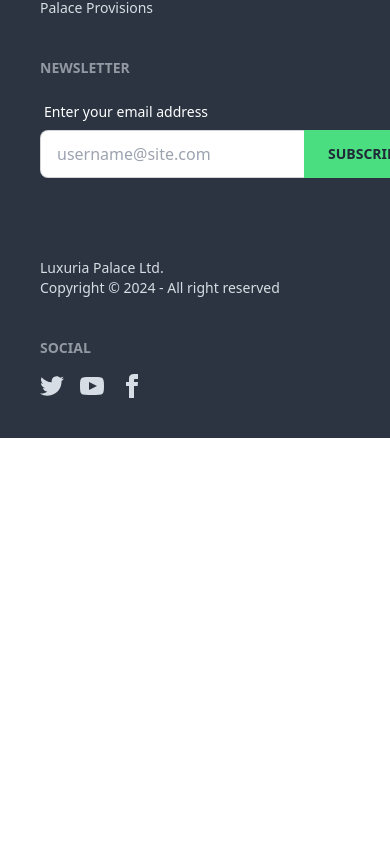
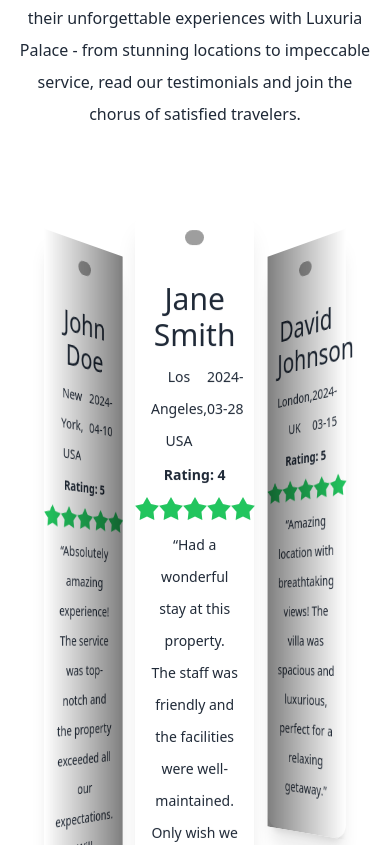
Before and after one commit to maasajal/luxury-real-estate, a React (Vite) app: page / in a window 390 px wide. Shown: the part 7339-8184 px from the top of the page. Before the commit the page ends 7777 px from the top, so only its background shows below. Built offline with nearby package versions, Linux system fonts and the light colour scheme; no server answers; grey boxes are pictures that could not be loaded.

Commit message:
Testimonials added in home page

```diff
--- /dev/null
+++ b/public/reviews.json
@@ -0,0 +1,56 @@
+[
+  {
+    "id": 1,
+    "name": "John Doe",
+    "location": "New York, USA",
+    "rating": 5,
+    "comment": "Absolutely amazing experience! The service was top-notch and the property exceeded all our expectations. Will definitely be coming back again.",
+    "date": "2024-04-10",
+    "image": "https://i.ibb.co/xzTnBdC/john-doe.jpg"
+  },
+  {
+    "id": 2,
+    "name": "Jane Smith",
+    "location": "Los Angeles, USA",
+    "rating": 4,
+    "comment": "Had a wonderful stay at this property. The staff was friendly and the facilities were well-maintained. Only wish we could have stayed longer!",
+    "date": "2024-03-28",
+    "image": "https://i.ibb.co/7CM21dG/jane-smith.jpg"
+  },
+  {
+    "id": 3,
+    "name": "David Johnson",
+    "location": "London, UK",
+    "rating": 5,
+    "comment": "Amazing location with breathtaking views! The villa was spacious and luxurious, perfect for a relaxing getaway.",
+    "date": "2024-03-15",
+    "image": "https://i.ibb.co/yqxKMj2/david-jahnson.jpg"
+  },
+  {
+    "id": 4,
+    "name": "Emily Brown",
+    "location": "Sydney, Australia",
+    "rating": 5,
+    "comment": "We had an unforgettable experience at this resort. The staff was attentive and the amenities were fantastic. Would highly recommend to anyone looking for a luxury getaway.",
+    "date": "2024-05-05",
+    "image": "https://i.ibb.co/zHgHgGd/jane-smith.jpg"
+  },
+  {
+    "id": 5,
+    "name": "Michael Wilson",
+    "location": "Toronto, Canada",
+    "rating": 4,
+    "comment": "Great value for money! The villa was spacious and well-equipped, and the location was convenient for exploring the area. Overall, a pleasant stay.",
+    "date": "2024-04-22",
+    "image": "https://i.ibb.co/3Y31gHN/john-doe.jpg"
+  },
+  {
+    "id": 6,
+    "name": "Sophia Garcia",
+    "location": "Madrid, Spain",
+    "rating": 5,
+    "comment": "This property exceeded all expectations. The views were stunning, the rooms were comfortable, and the service was exceptional. Would love to visit again in the future.",
+    "date": "2024-04-15",
+    "image": "https://i.ibb.co/yqxKMj2/david-jahnson.jpg"
+  }
+]
--- a/src/components/Header/Navbar.jsx
+++ b/src/components/Header/Navbar.jsx
@@ -21,9 +21,6 @@ const Navbar = () => {
       </li>
       <li>
         <NavLink to="/properties">Properties</NavLink>
-      </li>
-      <li>
-        <NavLink to="/services">Services</NavLink>
       </li>
       <li>
         <NavLink to="/about">About Us</NavLink>
--- /dev/null
+++ b/src/components/Reviews/Reviews.jsx
@@ -0,0 +1,90 @@
+import { Swiper, SwiperSlide } from "swiper/react";
+
+// Import Swiper styles
+import "swiper/css";
+import "swiper/css/effect-coverflow";
+import "swiper/css/pagination";
+
+// import required modules
+import { EffectCoverflow, Pagination, Autoplay } from "swiper/modules";
+
+const Reviews = ({ feedback }) => {
+  return (
+    <>
+      <Swiper
+        effect={"coverflow"}
+        grabCursor={true}
+        centeredSlides={true}
+        slidesPerView={3}
+        coverflowEffect={{
+          rotate: 50,
+          stretch: 0,
+          depth: 100,
+          modifier: 1,
+          slideShadows: true,
+        }}
+        autoplay={{
+          delay: 3000,
+          disableOnInteraction: false,
+        }}
+        pagination={true}
+        modules={[EffectCoverflow, Pagination, Autoplay]}
+        className="mySwiper"
+      >
+        {feedback.map((review) => (
+          <SwiperSlide key={review.id}>
+            <div className="card card-compact bg-base-100 shadow-xl">
+              <figure>
+                <img
+                  src={review.image}
+                  alt={review.name}
+                  className="rounded-full w-1/2 p-5"
+                />
+              </figure>
+              <div className="card-body text-center">
+                <h2 className="text-3xl">{review.name}</h2>
+                <div className="flex justify-between">
+                  <p className="leading-8">{review.location}</p>
+                  <p className="leading-8">{review.date}</p>
+                </div>
+                <div className="font-semibold flex items-center flex-col gap-3">
+                  <p>Rating: {review.rating}</p>
+                  <div className="rating">
+                    <input
+                      type="radio"
+                      name="rating-4"
+                      className="mask mask-star-2 bg-green-500"
+                    />
+                    <input
+                      type="radio"
+                      name="rating-4"
+                      className="mask mask-star-2 bg-green-500"
+                    />
+                    <input
+                      type="radio"
+                      name="rating-4"
+                      className="mask mask-star-2 bg-green-500"
+                    />
+                    <input
+                      type="radio"
+                      name="rating-4"
+                      className="mask mask-star-2 bg-green-500"
+                    />
+                    <input
+                      type="radio"
+                      name="rating-4"
+                      className="mask mask-star-2 bg-green-500"
+                      checked
+                    />
+                  </div>
+                </div>
+                <q className="mb-4 leading-8">{review.comment}</q>
+              </div>
+            </div>
+          </SwiperSlide>
+        ))}
+      </Swiper>
+    </>
+  );
+};
+export default Reviews;
--- a/src/layouts/Root.jsx
+++ b/src/layouts/Root.jsx
@@ -1,7 +1,7 @@
 import { Outlet } from "react-router-dom";
 import Navbar from "../components/Header/Navbar";
 import Footer from "../components/Footer/Footer";
-import Banner from "../components/Banner/Banner";
+import { ToastContainer } from "react-toastify";
 
 const Root = () => {
   return (
@@ -9,6 +9,8 @@ const Root = () => {
       <Navbar />
       <div className="font-poppins">
         <Outlet />
+        {/* Toast a message */}
+        <ToastContainer position="top-center" />
       </div>
       <Footer />
     </>
--- a/src/pages/About/About.jsx
+++ b/src/pages/About/About.jsx
@@ -17,18 +17,18 @@ const About = () => {
         <div className="hero-overlay bg-opacity-40"></div>
         <div className="hero-content text-center text-neutral-content py-48">
           <div className="max-w-xl">
-            <h1 className="mb-5 text-5xl font-bold">About Us</h1>
+            <h1 className="mb-5 text-5xl font-bold font-bebasNeue">About Us</h1>
             <p className="mb-5">
               Discover the story behind our passion for exceptional real estate.
               Learn more about our commitment to delivering unparalleled service
-              and luxury living experiences."
+              and luxury living experiences.
             </p>
           </div>
         </div>
       </div>
       <div className="my-24 max-w-6xl mx-auto">
         <div className="text-center my-8">
-          <h1 className="mb-5 text-5xl font-bold">Our Team</h1>
+          <h1 className="mb-5 text-5xl font-bold font-bebasNeue">Our Team</h1>
           <p>Team member details are coming soon...</p>
         </div>
         <p className="text-lg mb-4">
--- a/src/pages/Home/Home.jsx
+++ b/src/pages/Home/Home.jsx
@@ -2,10 +2,22 @@ import { useLoaderData } from "react-router-dom";
 import { Helmet } from "react-helmet";
 import EstateCard from "../../components/EstateCard/EstateCard";
 import Banner from "../../components/Banner/Banner";
+import { useEffect, useState } from "react";
+import Reviews from "../../components/Reviews/Reviews";
 
 const Home = () => {
   const realEstate = useLoaderData();
-  console.log(realEstate);
+  const [reviews, setReviews] = useState([]);
+  // console.log(realEstate);
+  useEffect(() => {
+    const reviewData = async () => {
+      const res = await fetch("./reviews.json");
+      const data = await res.json();
+      setReviews(data);
+      console.log(data, reviews);
+    };
+    reviewData();
+  }, []);
   return (
     <>
       <Helmet>
@@ -33,6 +45,21 @@ const Home = () => {
             <EstateCard key={estate.id} estate={estate} />
           ))}
         </div>
+
+        <div className="mt-32 text-center max-w-xl mx-auto">
+          <h2 className="text-5xl font-bold font-bebasNeue">
+            What people say about us
+          </h2>
+          <p className="mt-5 leading-8">
+            Discover what our guests have to say about their unforgettable
+            experiences with Luxuria Palace - from stunning locations to
+            impeccable service, read our testimonials and join the chorus of
+            satisfied travelers.
+          </p>
+        </div>
+        <div className="py-20">
+          <Reviews feedback={reviews} />
+        </div>
       </div>
     </>
   );
```
Also changed, not shown: src/pages/Contact/Contact.jsx (+28 -8 lines), src/assets/contact.jpg (added), 1 other file (tests, documents, lock files or other folders).
